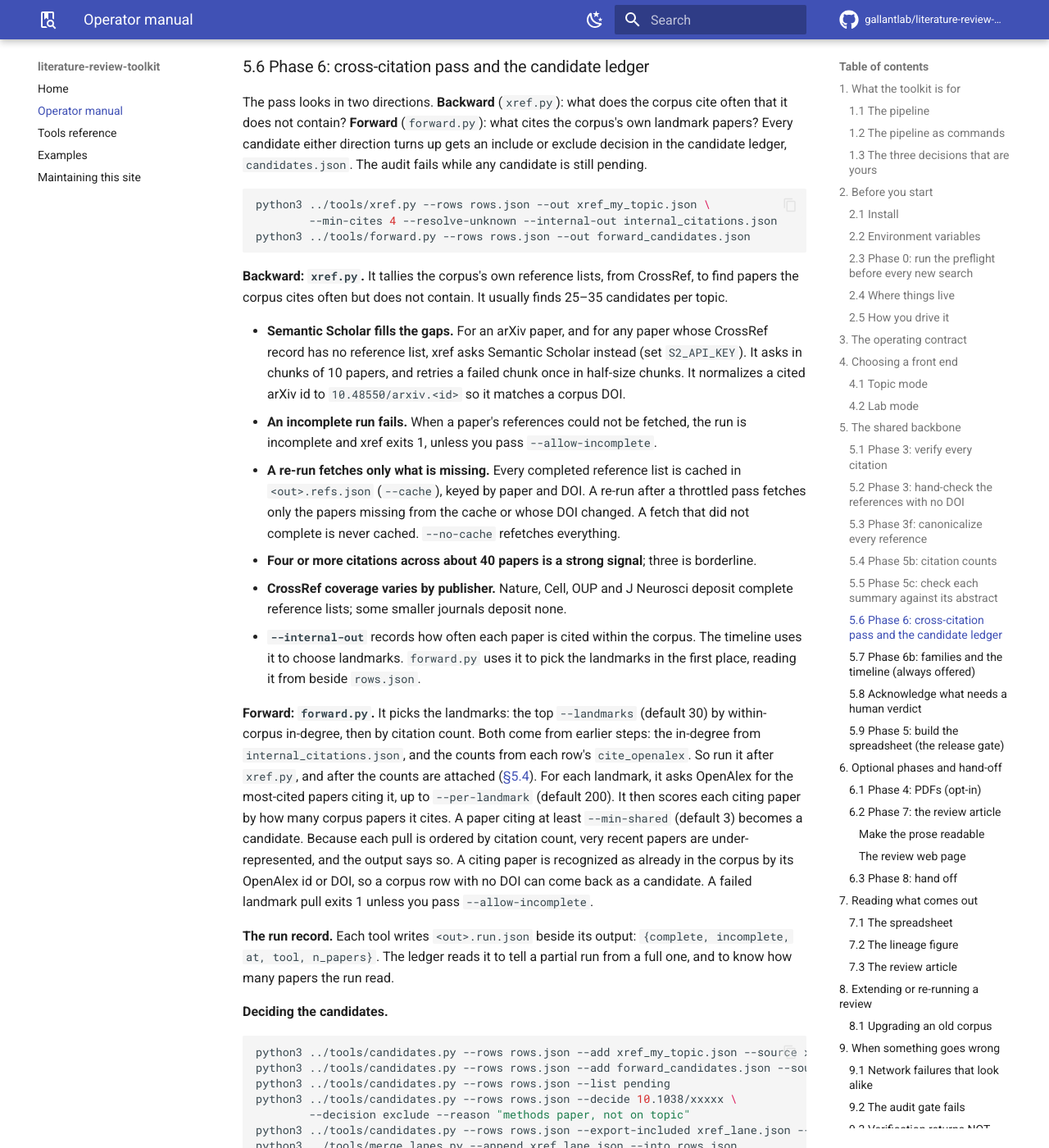
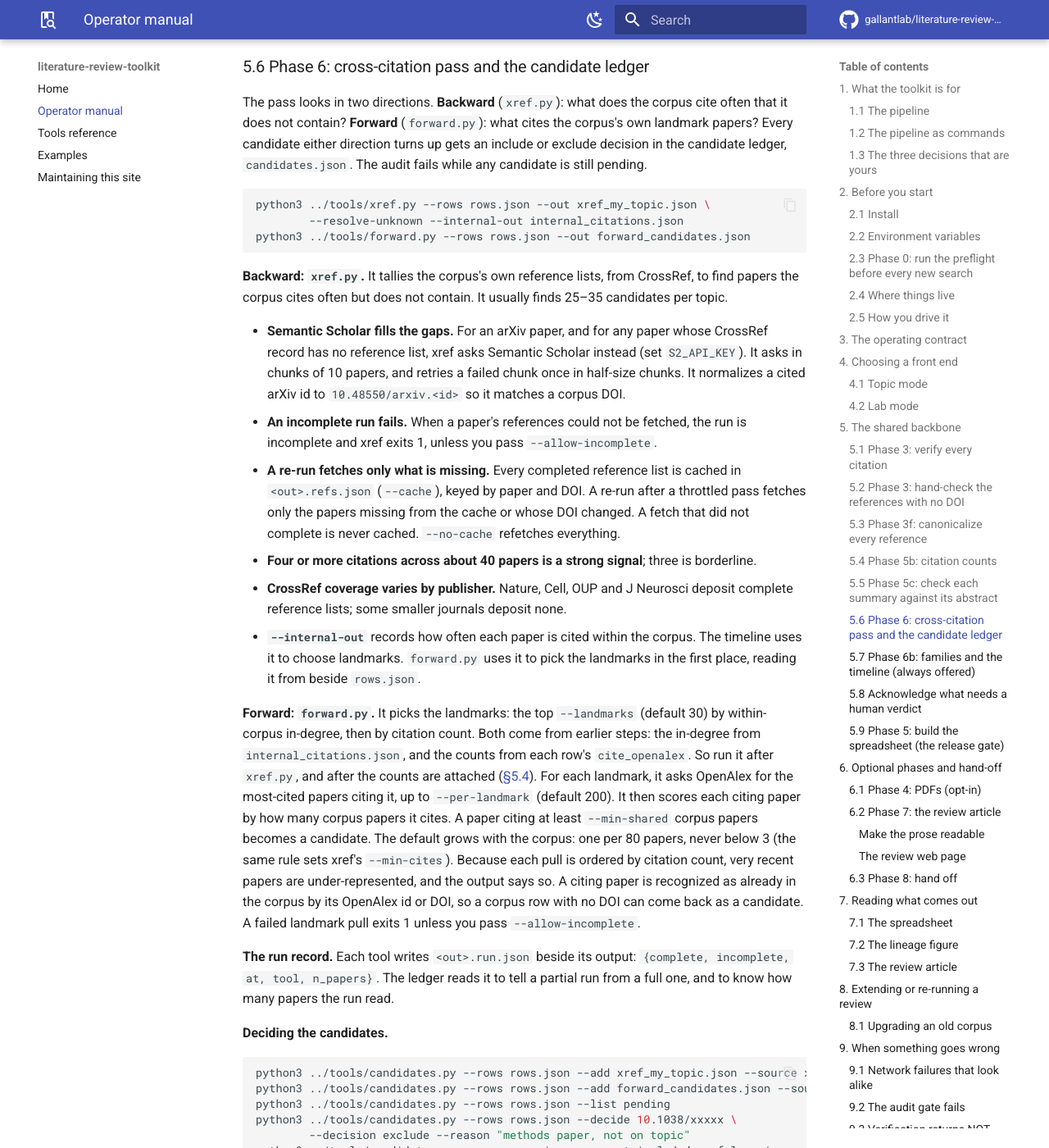
Before and after one commit to gallantlab/literature-review-toolkit, an MkDocs documentation site: the page built from docs/manual.md, in a window 1280 px wide and 1400 px high, scrolled down 21787 px. Shown: the whole window at 82% size. Built offline with MkDocs 1.6.1 and Material for MkDocs 9.7.7, drawn with Linux system fonts in a browser that asks for light colours; comment, search, counter and statistics services are not loaded; some of the changed text lies outside the part shown.

Commit message:
Scale the xref and forward candidate cutoffs with the corpus
A fixed floor of 3 gave the 1,215-paper gallant corpus 4,500 xref and 2,600
forward candidates to decide by hand. The defaults of xref --min-cites and
forward --min-shared are now common.candidate_floor(n): one per 80 papers,
never below 3 (8 for 639 papers, the value the alignment rerun picked by
hand). Each tool prints the value it chose.

Version-Bump: minor

Co-Authored-By: Claude Opus 5.5 <noreply@anthropic.com>

````diff
--- a/PLAYBOOK.md
+++ b/PLAYBOOK.md
@@ -818,14 +818,13 @@ incomplete CrossRef fetch is retried once at the end (`--retry-wait`, default
 only the lists that are missing or incomplete (`--no-cache` refetches everything).
 
 ```bash
-python3 tools/xref.py --rows rows.json --out xref_<topic>.json --min-cites 4 \
+python3 tools/xref.py --rows rows.json --out xref_<topic>.json \
         --resolve-unknown --internal-out internal_citations.json
 ```
 
-- The output ranks every DOI cited by at least `--min-cites` corpus papers (default
-  3). On a ~40-paper topic, 4 is a strong signal and 3 borderline (take a 3 only if
-  clearly foundational); raise it for a large corpus, since every entry becomes a
-  pending candidate.
+- The output ranks every DOI cited by at least `--min-cites` corpus papers. The
+  default is `common.candidate_floor`: one per 80 papers, never below 3, so a
+  large corpus does not flood the ledger. Override it only with a reason.
 - `--resolve-unknown` looks up titles for ranked DOIs CrossRef returned bare.
 - `--internal-out` writes each corpus paper's within-corpus in-degree. Always emit
   it: `forward.py` and the figure's landmark criterion (2) read it from beside
@@ -839,7 +838,7 @@ python3 tools/xref.py --rows rows.json --out xref_<topic>.json --min-cites 4 \
 **Forward: `forward.py`.** Picks the landmarks (top `--landmarks` 30 by
 within-corpus in-degree, then `cite_openalex`), asks OpenAlex for the most-cited
 papers citing each (up to `--per-landmark` 200), and keeps a citing paper that cites
-at least `--min-shared` 3 corpus papers.
+at least `--min-shared` corpus papers (the same corpus-scaled default).
 
 ```bash
 python3 tools/forward.py --rows rows.json --out forward_candidates.json
--- a/docs/manual.md
+++ b/docs/manual.md
@@ -955,7 +955,7 @@ fails while any candidate is still pending.
 
 ```bash
 python3 ../tools/xref.py --rows rows.json --out xref_my_topic.json \
-        --min-cites 4 --resolve-unknown --internal-out internal_citations.json
+        --resolve-unknown --internal-out internal_citations.json
 python3 ../tools/forward.py --rows rows.json --out forward_candidates.json
 ```
 
@@ -990,7 +990,9 @@ row's `cite_openalex`. So run it after `xref.py`, and after the counts
 are attached ([§5.4](#54-phase-5b-citation-counts)). For each landmark, it asks
 OpenAlex for the most-cited papers citing it, up to `--per-landmark` (default
 200). It then scores each citing paper by how many corpus papers it cites. A paper
-citing at least `--min-shared` (default 3) becomes a candidate. Because each pull
+citing at least `--min-shared` corpus papers becomes a candidate. The default
+grows with the corpus: one per 80 papers, never below 3 (the same rule sets
+xref's `--min-cites`). Because each pull
 is ordered by citation count, very recent papers are under-represented, and the
 output says so. A citing paper is recognized as already in the corpus by its
 OpenAlex id or DOI, so a corpus row with no DOI can come back as a candidate. A
--- a/mkdocs.yml
+++ b/mkdocs.yml
@@ -9,7 +9,7 @@ repo_url: https://github.com/gallantlab/literature-review-toolkit
 repo_name: gallantlab/literature-review-toolkit
 edit_uri: edit/main/docs/
 copyright: >-
-  Version 1.35.1 · MIT license · Gallant Lab, UC Berkeley ·
+  Version 1.36.0 · MIT license · Gallant Lab, UC Berkeley ·
   Code and documentation written largely by Claude (Anthropic);
   <a href="https://gallantlab.org/literature-review-toolkit/#ai-disclosure">AI disclosure</a>
 
````
Also changed, not shown: README.md (+1 -1 lines), docs/index.md (+1 -1 lines), skills/literature-review/SKILL.md (+1 -1 lines), tools/README.md (+5 -3 lines), 6 other files.
